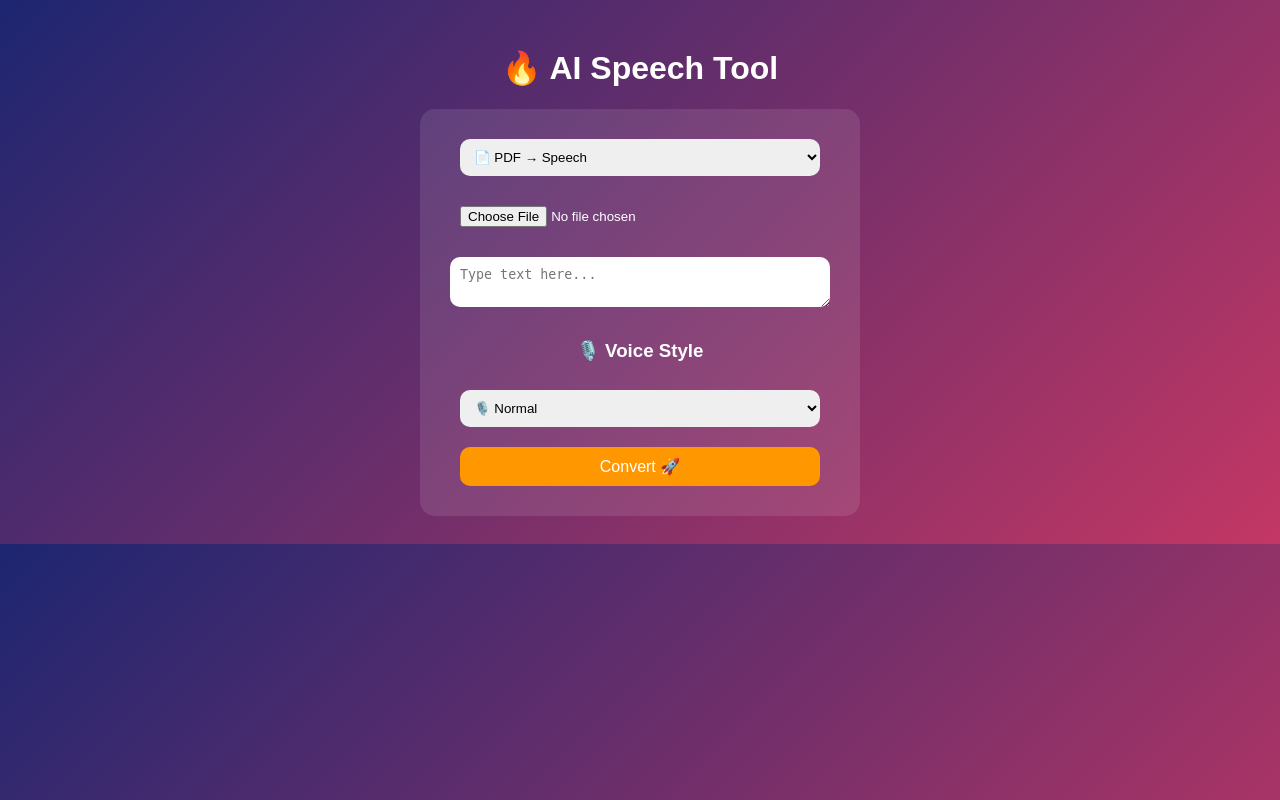
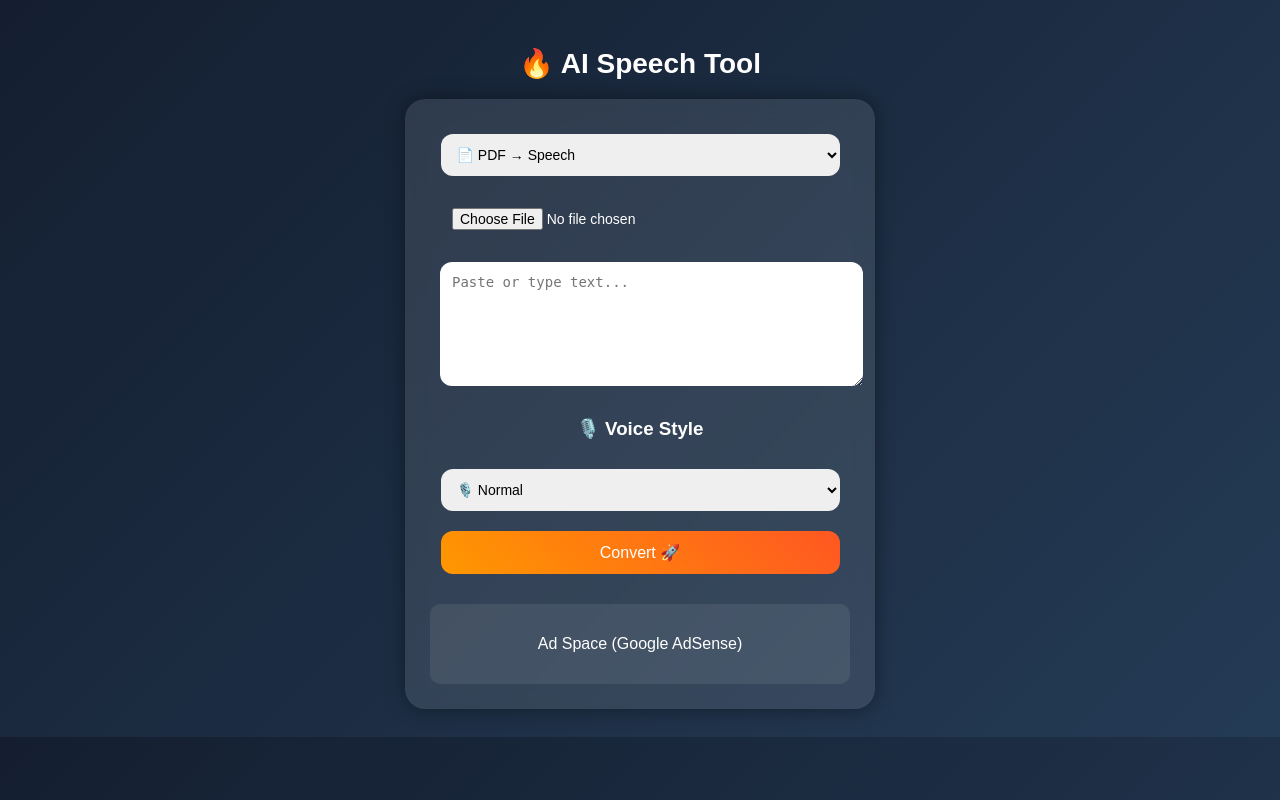
Before and after one commit to bhavishyabachani7-cloud/pdf-speech-app, a Flask app: page / in a window 1280 px wide. Run offline with Flask 3, Linux system fonts and the light colour scheme.

Commit message:
Update index.html

```diff
--- a/templates/index.html
+++ b/templates/index.html
@@ -7,32 +7,55 @@
     <style>
         body {
             font-family: Arial;
-            background: linear-gradient(135deg, #1d2671, #c33764);
+            background: linear-gradient(135deg, #141e30, #243b55);
             color: white;
             text-align: center;
             padding: 20px;
         }
 
+        h1 {
+            font-size: 28px;
+        }
+
         .box {
             background: rgba(255,255,255,0.1);
-            padding: 20px;
-            border-radius: 15px;
-            max-width: 400px;
+            backdrop-filter: blur(10px);
+            padding: 25px;
+            border-radius: 20px;
+            max-width: 420px;
             margin: auto;
+            box-shadow: 0 0 20px rgba(0,0,0,0.4);
         }
 
         input, textarea, select, button {
-            width: 90%;
+            width: 95%;
             margin: 10px;
-            padding: 10px;
-            border-radius: 10px;
+            padding: 12px;
+            border-radius: 12px;
             border: none;
+            font-size: 14px;
+        }
+
+        textarea {
+            height: 100px;
         }
 
         button {
-            background: #ff9800;
+            background: linear-gradient(45deg, #ff9800, #ff5722);
             color: white;
             font-size: 16px;
+            cursor: pointer;
+        }
+
+        button:hover {
+            opacity: 0.9;
+        }
+
+        .ad-box {
+            margin-top: 20px;
+            padding: 15px;
+            background: rgba(255,255,255,0.08);
+            border-radius: 10px;
         }
     </style>
 </head>
@@ -51,18 +74,24 @@
 
     <input type="file" name="pdf" accept=".pdf">
 
-    <textarea name="text" placeholder="Type text here..."></textarea>
+    <textarea name="text" placeholder="Paste or type text..."></textarea>
 
     <h3>🎙️ Voice Style</h3>
     <select name="voice">
         <option value="normal">🎙️ Normal</option>
-        <option value="calm">😌 Calm / Relax</option>
-        <option value="fast">⚡ Fast / Energetic</option>
+        <option value="calm">😌 Calm</option>
+        <option value="fast">⚡ Fast</option>
     </select>
 
     <button type="submit">Convert 🚀</button>
 
 </form>
+
+<!-- 💰 AD SPACE -->
+<div class="ad-box">
+    <p>Ad Space (Google AdSense)</p>
+</div>
+
 </div>
 
 </body>
```
